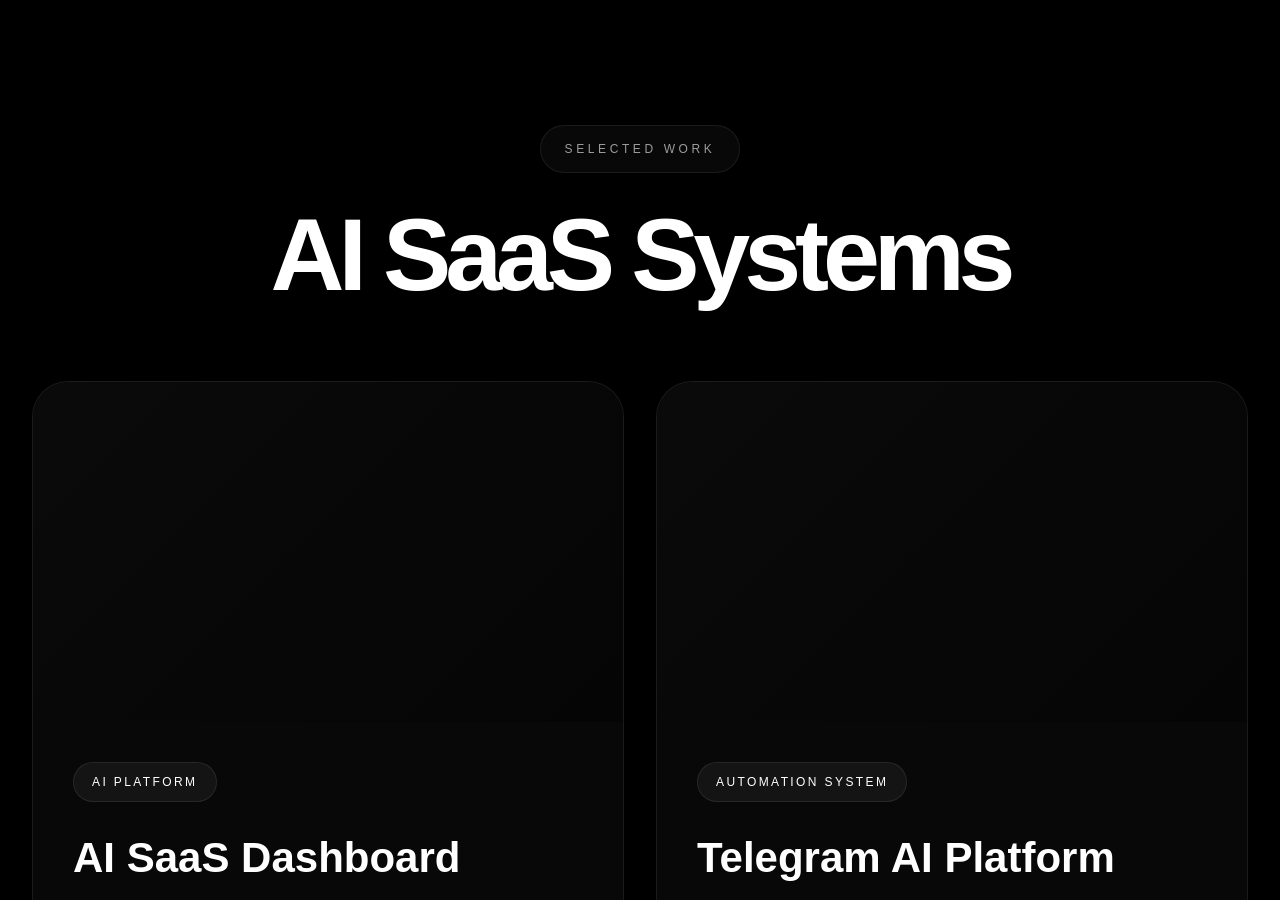
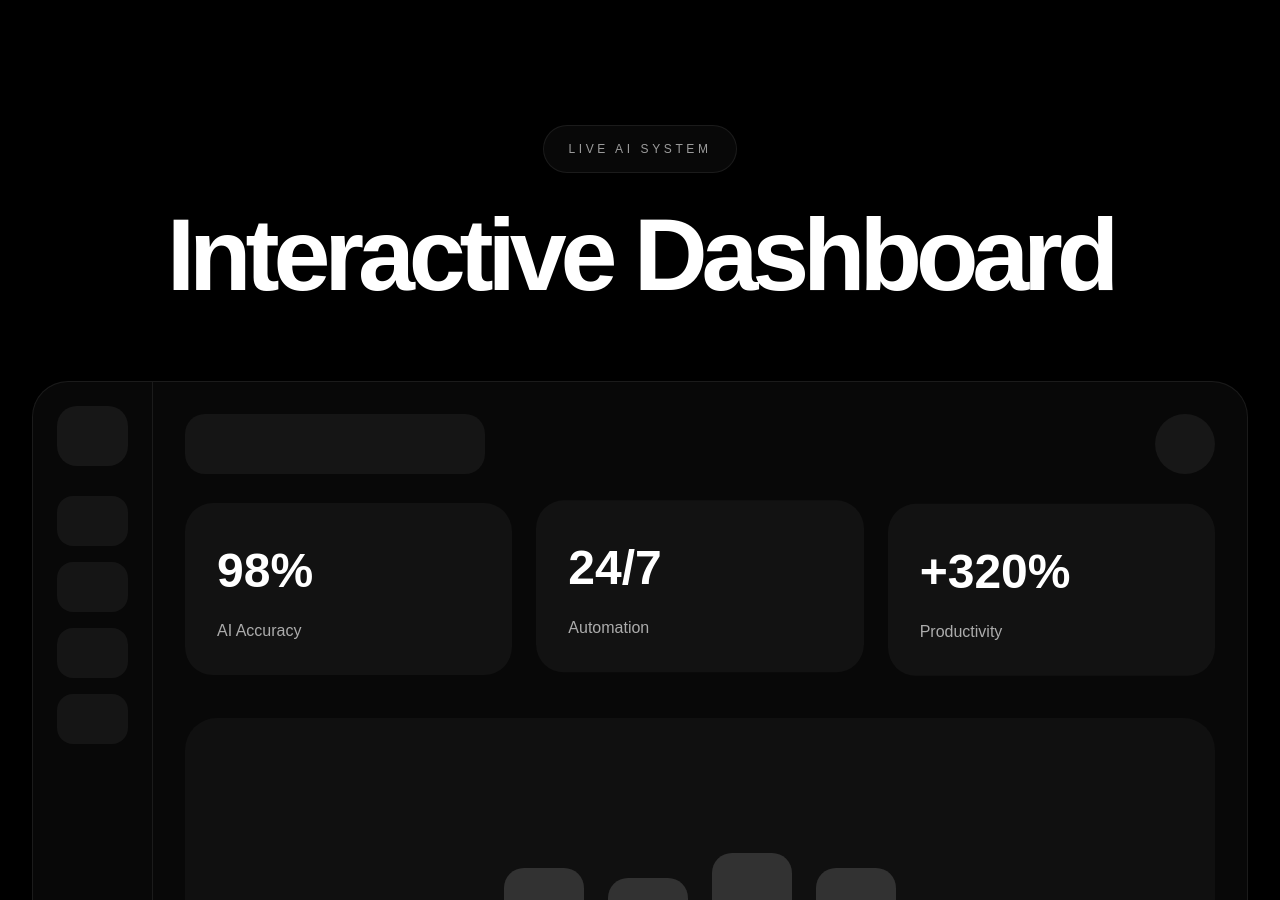
Before and after one commit to errorkorolevsky/eric-portfolio, a Next.js app: page / in a window 1280 px wide. Shown: the part 1900-2800 px from the top of the page. Built offline with nearby package versions, Linux system fonts and the light colour scheme.

Commit message:
interactive ai dashboard system

```diff
--- a/app/globals.css
+++ b/app/globals.css
@@ -15,11 +15,6 @@ body {
   margin: 0;
   padding: 0;
   box-sizing: border-box;
-}
-
-::selection {
-  background: white;
-  color: black;
 }
 
 .grid-overlay {
@@ -256,7 +251,8 @@ body {
 }
 
 .glass-card,
-.project-card {
+.project-card,
+.live-dashboard {
   overflow: hidden;
 
   border-radius: 36px;
@@ -286,9 +282,117 @@ body {
   color: rgba(255,255,255,0.65);
 }
 
+.live-dashboard {
+  margin-top: 80px;
+  display: flex;
+  min-height: 600px;
+}
+
+.live-sidebar {
+  width: 120px;
+  border-right: 1px solid rgba(255,255,255,0.08);
+  padding: 24px;
+}
+
+.sidebar-logo {
+  height: 60px;
+  border-radius: 20px;
+  background: rgba(255,255,255,0.06);
+  margin-bottom: 30px;
+}
+
+.sidebar-items {
+  display: flex;
+  flex-direction: column;
+  gap: 16px;
+}
+
+.sidebar-items div {
+  height: 50px;
+  border-radius: 16px;
+  background: rgba(255,255,255,0.05);
+}
+
+.live-content {
+  flex: 1;
+  padding: 32px;
+}
+
+.live-top {
+  display: flex;
+  justify-content: space-between;
+  margin-bottom: 32px;
+}
+
+.live-search {
+  width: 300px;
+  height: 60px;
+  border-radius: 20px;
+  background: rgba(255,255,255,0.05);
+}
+
+.live-profile {
+  width: 60px;
+  height: 60px;
+  border-radius: 9999px;
+  background: rgba(255,255,255,0.06);
+}
+
+.live-stats {
+  display: grid;
+  grid-template-columns: repeat(3,1fr);
+  gap: 24px;
+  margin-bottom: 40px;
+}
+
+.stat-card {
+  padding: 32px;
+  border-radius: 28px;
+  background: rgba(255,255,255,0.04);
+}
+
+.stat-value {
+  font-size: 48px;
+  font-weight: 900;
+  margin-bottom: 12px;
+}
+
+.stat-label {
+  color: rgba(255,255,255,0.65);
+}
+
+.chart-block {
+  height: 260px;
+  border-radius: 32px;
+  background: rgba(255,255,255,0.03);
+
+  display: flex;
+  align-items: end;
+  justify-content: center;
+
+  padding: 40px;
+}
+
+.chart-lines {
+  display: flex;
+  gap: 24px;
+  align-items: end;
+  height: 100%;
+}
+
+.chart-lines div {
+  width: 80px;
+  border-radius: 20px 20px 0 0;
+  background: rgba(255,255,255,0.14);
+}
+
 .project-preview {
-  height: 340px;
+  height: 320px;
   background: linear-gradient(135deg,#0a0a0a,#050505);
+}
+
+.project-preview.second {
+  background: linear-gradient(135deg,#101010,#050505);
 }
 
 .project-content {
@@ -340,8 +444,19 @@ body {
 @media (max-width: 1024px) {
 
   .services-grid,
-  .projects-grid {
+  .projects-grid,
+  .live-stats {
     grid-template-columns: 1fr;
+  }
+
+  .live-dashboard {
+    flex-direction: column;
+  }
+
+  .live-sidebar {
+    width: 100%;
+    border-right: none;
+    border-bottom: 1px solid rgba(255,255,255,0.08);
   }
 
   .nav-links {
--- a/app/page.tsx
+++ b/app/page.tsx
@@ -52,7 +52,7 @@ export default function Home() {
         }}
       />
 
-      {/* BACKGROUND */}
+      {/* AMBIENT */}
 
       <div className="ambient ambient-1"></div>
       <div className="ambient ambient-2"></div>
@@ -78,6 +78,10 @@ export default function Home() {
 
             <a href="#services">
               Услуги
+            </a>
+
+            <a href="#dashboard">
+              Dashboard
             </a>
 
             <a href="#projects">
@@ -119,16 +123,16 @@ export default function Home() {
             <br />
             digital systems
             <br />
-            для AI automation
+            для automation
             <br />
-            и SaaS products
+            и AI products
 
           </h1>
 
           <p className="hero-description">
 
             AI automation, Telegram ecosystems,
-            AI assistants, SaaS platforms
+            SaaS systems, AI assistants
             и premium digital infrastructure
             нового поколения.
 
@@ -159,14 +163,7 @@ export default function Home() {
 
         <div className="section-container">
 
-          <motion.div
-            initial="hidden"
-            whileInView="visible"
-            viewport={{ once: true }}
-            variants={fadeUp}
-            transition={{ duration: 0.8 }}
-            className="section-heading"
-          >
+          <div className="section-heading">
 
             <div className="section-label">
               SERVICES
@@ -180,7 +177,7 @@ export default function Home() {
 
             </h2>
 
-          </motion.div>
+          </div>
 
           <div className="services-grid">
 
@@ -199,10 +196,10 @@ export default function Home() {
               </h3>
 
               <p>
-                Интеллектуальные AI systems,
                 OpenAI integration,
-                AI assistants
-                и automation workflows.
+                AI assistants,
+                intelligent workflows
+                и scalable AI systems.
               </p>
 
             </motion.div>
@@ -223,9 +220,9 @@ export default function Home() {
 
               <p>
                 Telegram automation,
-                AI workflows,
                 CRM systems,
-                notifications и scalable automation.
+                AI workflows
+                и business automation platforms.
               </p>
 
             </motion.div>
@@ -245,15 +242,201 @@ export default function Home() {
               </h3>
 
               <p>
-                Современные SaaS systems,
-                web platforms,
-                dashboards
+                Modern SaaS systems,
+                dashboards,
+                analytics
                 и premium digital experiences.
               </p>
 
             </motion.div>
 
           </div>
+
+        </div>
+
+      </section>
+
+      {/* LIVE DASHBOARD */}
+
+      <section
+        id="dashboard"
+        className="section"
+      >
+
+        <div className="section-container">
+
+          <div className="section-heading">
+
+            <div className="section-label">
+              LIVE AI SYSTEM
+            </div>
+
+            <h2 className="section-title">
+              Interactive Dashboard
+            </h2>
+
+          </div>
+
+          <motion.div
+            whileHover={{
+              scale: 1.01,
+            }}
+            className="live-dashboard"
+          >
+
+            {/* SIDEBAR */}
+
+            <div className="live-sidebar">
+
+              <div className="sidebar-logo"></div>
+
+              <div className="sidebar-items">
+
+                <div></div>
+                <div></div>
+                <div></div>
+                <div></div>
+
+              </div>
+
+            </div>
+
+            {/* CONTENT */}
+
+            <div className="live-content">
+
+              {/* TOP */}
+
+              <div className="live-top">
+
+                <div className="live-search"></div>
+
+                <div className="live-profile"></div>
+
+              </div>
+
+              {/* STATS */}
+
+              <div className="live-stats">
+
+                <motion.div
+                  animate={{
+                    y: [0, -5, 0],
+                  }}
+                  transition={{
+                    repeat: Infinity,
+                    duration: 4,
+                  }}
+                  className="stat-card"
+                >
+
+                  <div className="stat-value">
+                    98%
+                  </div>
+
+                  <div className="stat-label">
+                    AI Accuracy
+                  </div>
+
+                </motion.div>
+
+                <motion.div
+                  animate={{
+                    y: [0, -7, 0],
+                  }}
+                  transition={{
+                    repeat: Infinity,
+                    duration: 5,
+                  }}
+                  className="stat-card"
+                >
+
+                  <div className="stat-value">
+                    24/7
+                  </div>
+
+                  <div className="stat-label">
+                    Automation
+                  </div>
+
+                </motion.div>
+
+                <motion.div
+                  animate={{
+                    y: [0, -4, 0],
+                  }}
+                  transition={{
+                    repeat: Infinity,
+                    duration: 3,
+                  }}
+                  className="stat-card"
+                >
+
+                  <div className="stat-value">
+                    +320%
+                  </div>
+
+                  <div className="stat-label">
+                    Productivity
+                  </div>
+
+                </motion.div>
+
+              </div>
+
+              {/* CHART */}
+
+              <div className="chart-block">
+
+                <div className="chart-lines">
+
+                  <motion.div
+                    animate={{
+                      height: [40, 100, 70, 120],
+                    }}
+                    transition={{
+                      repeat: Infinity,
+                      duration: 4,
+                    }}
+                  />
+
+                  <motion.div
+                    animate={{
+                      height: [90, 60, 130, 80],
+                    }}
+                    transition={{
+                      repeat: Infinity,
+                      duration: 5,
+                    }}
+                  />
+
+                  <motion.div
+                    animate={{
+                      height: [60, 120, 80, 150],
+                    }}
+                    transition={{
+                      repeat: Infinity,
+                      duration: 6,
+                    }}
+                  />
+
+                  <motion.div
+                    animate={{
+                      height: [100, 70, 140, 90],
+                    }}
+                    transition={{
+                      repeat: Infinity,
+                      duration: 5,
+                    }}
+                  />
+
+                </div>
+
+              </div>
+
+            </div>
+
+          </motion.div>
 
         </div>
 
@@ -268,14 +451,7 @@ export default function Home() {
 
         <div className="section-container">
 
-          <motion.div
-            initial="hidden"
-            whileInView="visible"
-            viewport={{ once: true }}
-            variants={fadeUp}
-            transition={{ duration: 0.8 }}
-            className="section-heading"
-          >
+          <div className="section-heading">
 
             <div className="section-label">
               SELECTED WORK
@@ -285,68 +461,18 @@ export default function Home() {
               AI SaaS Systems
             </h2>
 
-          </motion.div>
+          </div>
 
           <div className="projects-grid">
-
-            {/* PROJECT 1 */}
 
             <motion.div
               whileHover={{
                 y: -12,
-                scale: 1.01,
               }}
               className="project-card"
             >
 
-              <div className="project-preview advanced-preview">
-
-                <div className="preview-glow"></div>
-
-                <div className="preview-topbar">
-
-                  <div className="preview-dots">
-
-                    <span></span>
-                    <span></span>
-                    <span></span>
-
-                  </div>
-
-                  <div className="preview-search"></div>
-
-                </div>
-
-                <div className="dashboard-layout">
-
-                  <div className="dashboard-sidebar">
-
-                    <div></div>
-                    <div></div>
-                    <div></div>
-                    <div></div>
-
-                  </div>
-
-                  <div className="dashboard-main">
-
-                    <div className="dashboard-hero-card"></div>
-
-                    <div className="dashboard-stats">
-
-                      <div></div>
-                      <div></div>
-                      <div></div>
-
-                    </div>
-
-                    <div className="dashboard-chart-large"></div>
-
-                  </div>
-
-                </div>
-
-              </div>
+              <div className="project-preview"></div>
 
               <div className="project-content">
 
@@ -359,58 +485,24 @@ export default function Home() {
                 </h3>
 
                 <p>
-
-                  Intelligent SaaS ecosystem
-                  для AI automation,
-                  analytics,
-                  workflow management
-                  и scalable digital infrastructure.
-
+                  Intelligent AI ecosystem
+                  для analytics,
+                  workflows
+                  и scalable automation systems.
                 </p>
-
-                <a href="#">
-                  Смотреть проект →
-                </a>
 
               </div>
 
             </motion.div>
 
-            {/* PROJECT 2 */}
-
             <motion.div
               whileHover={{
                 y: -12,
-                scale: 1.01,
               }}
               className="project-card"
             >
 
-              <div className="project-preview advanced-preview">
-
-                <div className="preview-glow"></div>
-
-                <div className="telegram-ui">
-
-                  <div className="telegram-header"></div>
-
-                  <div className="telegram-chat">
-
-                    <div className="message left"></div>
-                    <div className="message right"></div>
-                    <div className="message left short"></div>
-                    <div className="message right"></div>
-
-                  </div>
-
-                  <div className="telegram-input"></div>
-
-                </div>
-
-                <div className="floating-stat stat-1"></div>
-                <div className="floating-stat stat-2"></div>
-
-              </div>
+              <div className="project-preview second"></div>
 
               <div className="project-content">
 
@@ -423,18 +515,11 @@ export default function Home() {
                 </h3>
 
                 <p>
-
-                  AI automation ecosystem
-                  для Telegram workflows,
-                  CRM systems,
+                  Telegram automation ecosystem,
+                  AI workflows,
                   notifications
                   и intelligent automation pipelines.
-
                 </p>
-
-                <a href="#">
-                  Смотреть проект →
-                </a>
 
               </div>
 
@@ -453,14 +538,7 @@ export default function Home() {
         className="contact-section"
       >
 
-        <motion.div
-          initial="hidden"
-          whileInView="visible"
-          viewport={{ once: true }}
-          variants={fadeUp}
-          transition={{ duration: 0.8 }}
-          className="contact-content"
-        >
+        <div className="contact-content">
 
           <div className="section-label">
             CONTACT
@@ -478,10 +556,10 @@ export default function Home() {
 
           <p className="contact-description">
 
-            Открыт для AI systems,
+            Open for AI systems,
             automation platforms,
-            Telegram ecosystems
-            и premium digital products.
+            SaaS products
+            и premium digital experiences.
 
           </p>
 
@@ -501,7 +579,7 @@ export default function Home() {
 
           </div>
 
-        </motion.div>
+        </div>
 
       </section>
 
```
